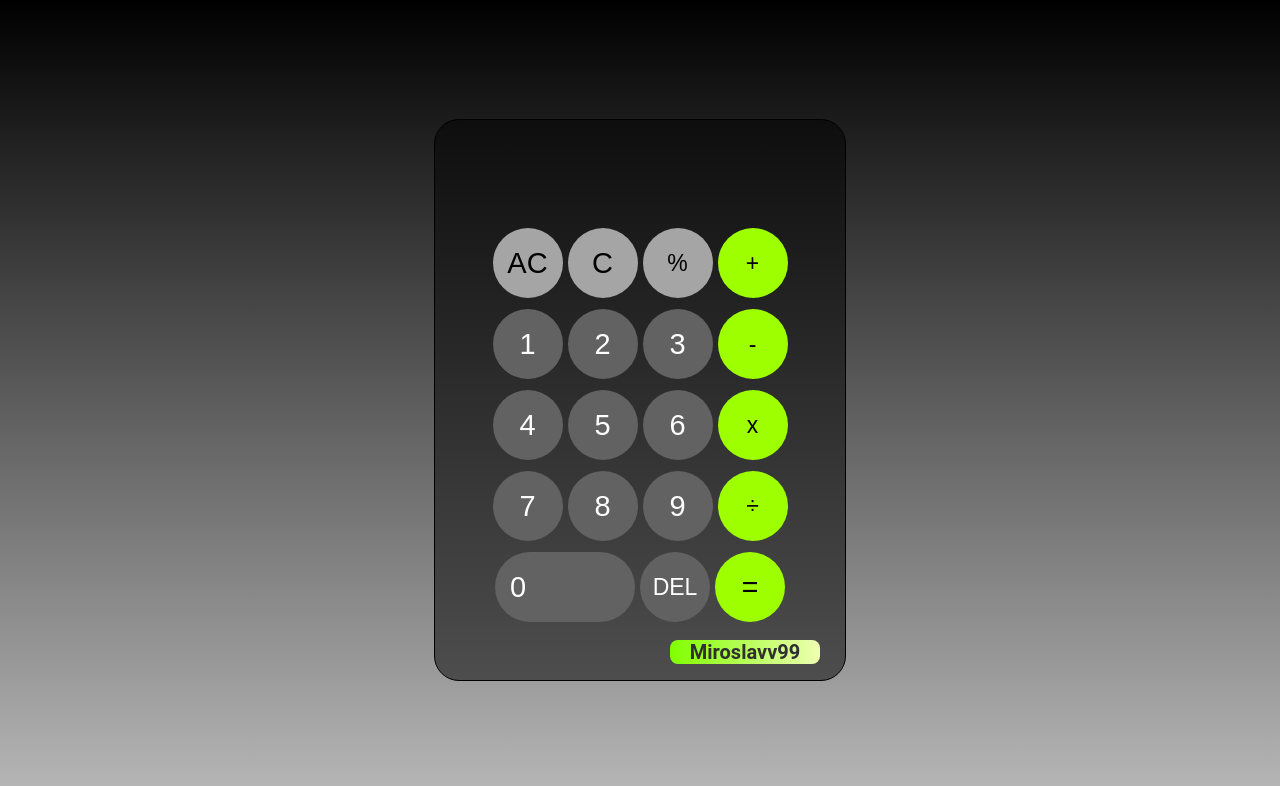
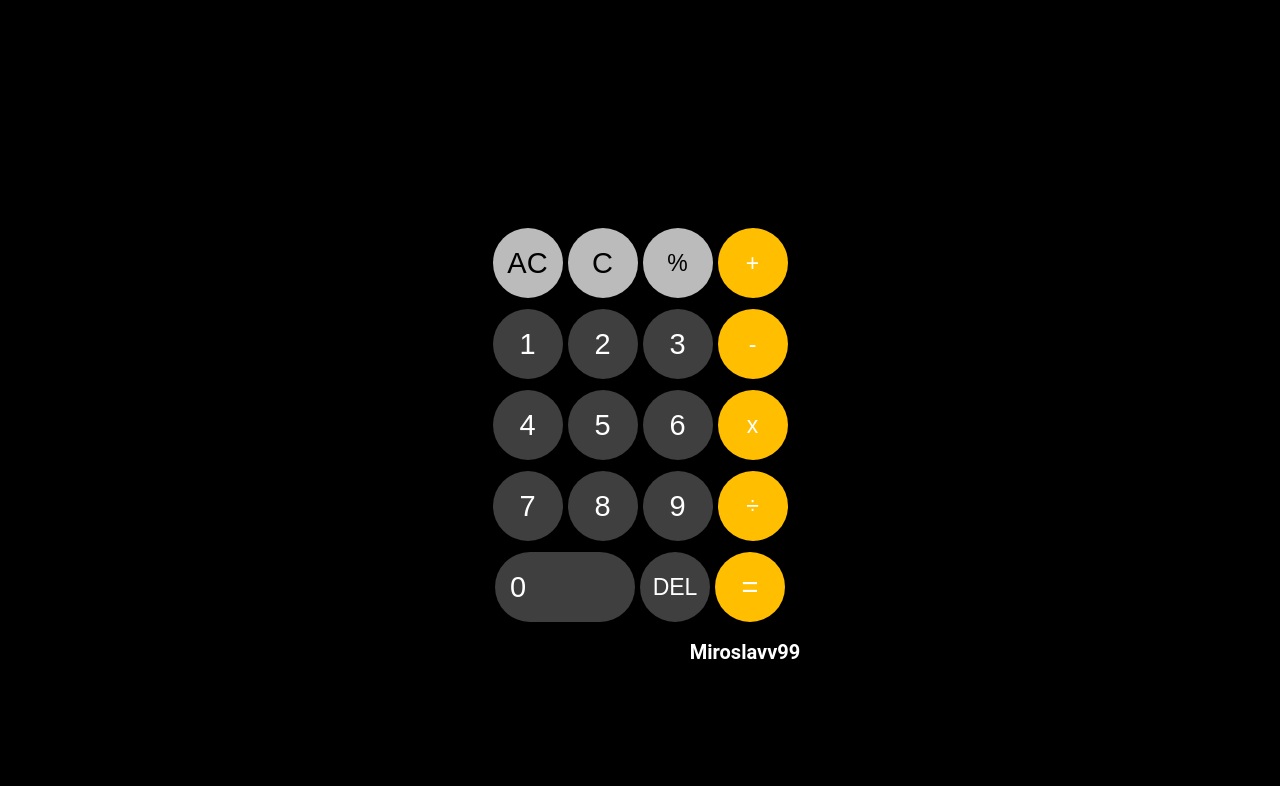
Before and after one commit to Miroslavv99/Calculator, a plain HTML site: page index.html in a window 1280 px wide. Drawn offline with Linux system fonts and the light colour scheme.

Commit message:
Change styles

```diff
--- a/styles.css
+++ b/styles.css
@@ -2,7 +2,7 @@ body {
     display: flex;
     align-items: center;
     justify-content: center;
-    background: linear-gradient(to bottom, #000000, #b8b8b8);
+    background-color: rgb(0, 0, 0);
     height: 100vh;
     margin: 0;
 
@@ -12,12 +12,11 @@ body {
     display: flex;
     flex-direction: column;
     align-items: center;
-    border: 1px solid black;
     padding-top: 20px;
     height: 550px;
     width: 400px;
     padding: 5px;
-    background-color: rgb(0, 0, 0, 0.5);
+    background-color: rgb(0, 0, 0);
     border-radius: 25px;
 
 }
@@ -30,12 +29,11 @@ body {
     font-size: 20px;
     font-family: Roboto;
     font-weight: 700;
-    background: linear-gradient(90deg, #80ff01, #eeffb1);
     border-radius: 8px;
     width: 150px;
     justify-content: center;
     align-items: center;
-    color: rgb(48, 48, 48);
+    color: rgb(255, 255, 255);
 
 }
 
@@ -64,15 +62,15 @@ body {
 }
 
 #percent {
-background-color: rgb(165, 165, 165);
+background-color: rgb(187, 187, 187);
 color: black;
 }
 #clear {
-    background-color: rgb(165, 165, 165);
+    background-color: rgb(187, 187, 187);
     color: black;
 }
 #reset {
-    background-color: rgb(165, 165, 165);
+    background-color: rgb(187, 187, 187);
     color: black;
 }
 #zero {
@@ -84,24 +82,24 @@ color: black;
     padding-left: 15px;
 }
 #divide {
-  background-color: rgb(157, 255, 0);
-  color: black;
+  background-color: rgb(255, 191, 0);
+  color: rgb(255, 255, 255);
 }
 #multiply {
-    background-color: rgb(157, 255, 0);
-    color: black;
+    background-color: rgb(255, 191, 0);
+    color: rgb(255, 255, 255);
 }
 #subtract {
- background-color: rgb(157, 255, 0);
- color: black;
+ background-color: rgb(255, 191, 0);
+ color: rgb(255, 255, 255);
 }
 #plus {
-    background-color: rgb(157, 255, 0);
-    color: black;
+    background-color: rgb(255, 191, 0);
+    color: rgb(255, 255, 255);
 }
 #draw {
-    background-color: rgb(157, 255, 0);
-    color: black;
+    background-color: rgb(255, 191, 0);
+    color: rgb(255, 255, 255);
 }
 
 
@@ -117,7 +115,7 @@ color: black;
     border-radius: 50%;
     font-size: 29px;
     font-weight: 500;
-    background-color: rgb(98, 98, 98);
+    background-color: rgb(63, 63, 63);
     color: rgb(255, 255, 255);
 }
 
@@ -132,7 +130,7 @@ color: black;
     border-radius: 50%;
     font-size: 23px;
     font-weight: 500;
-    background-color: rgb(97, 97, 97);
+    background-color: rgb(63, 63, 63);
     color: rgb(255, 255, 255);
 }
 
```
